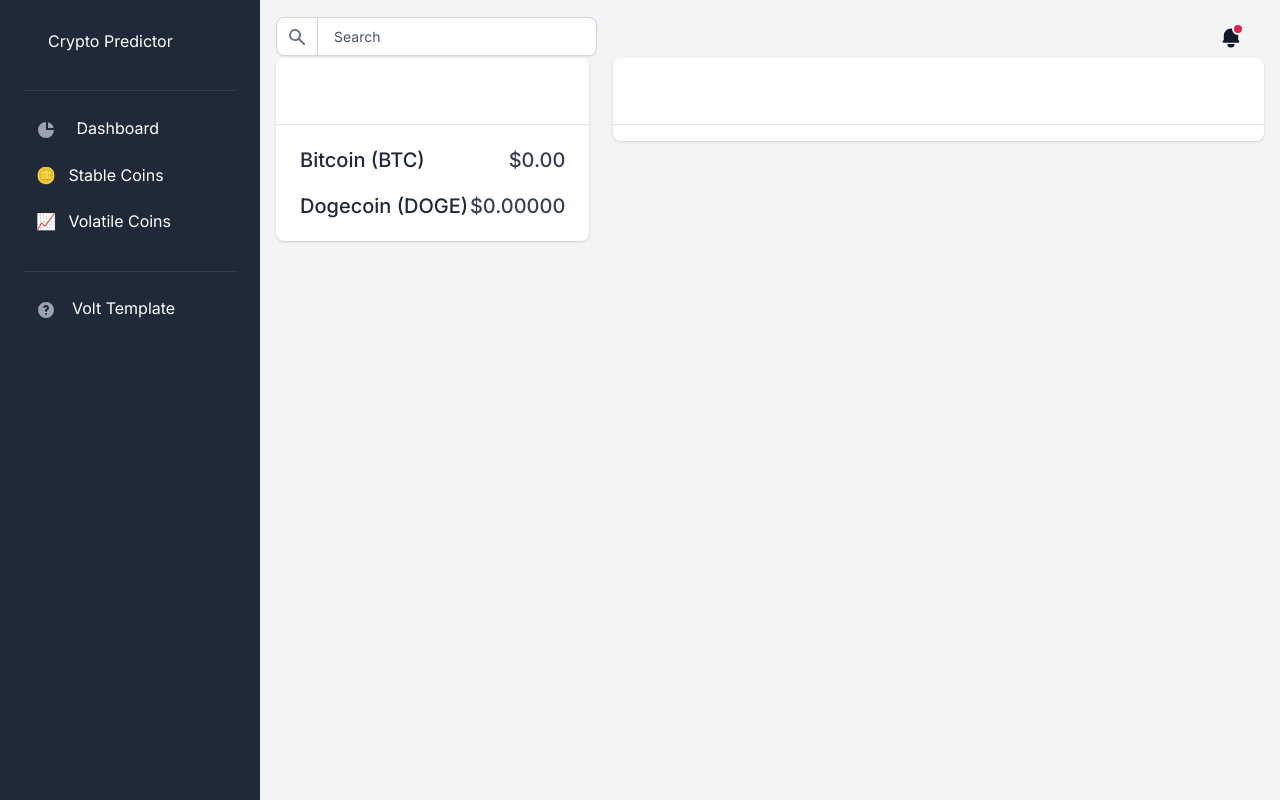
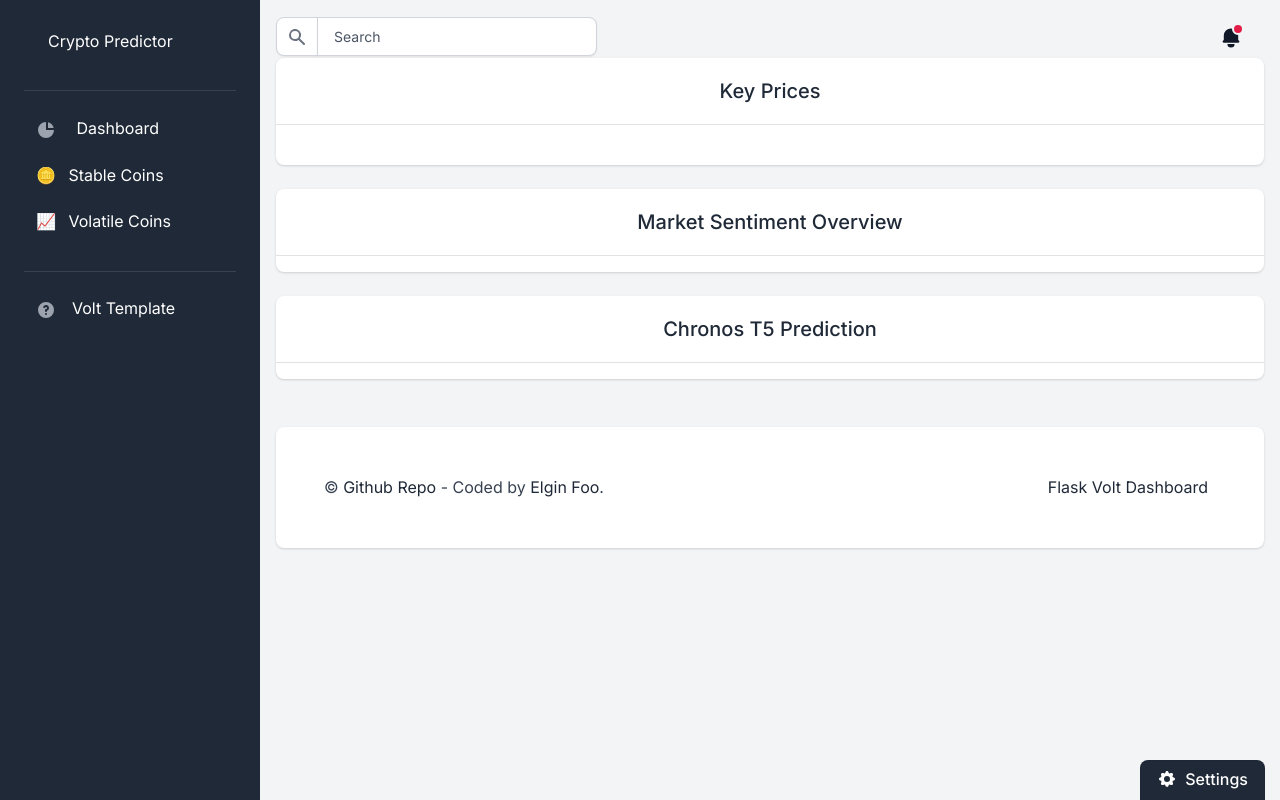
Before and after one commit to Elginz/ForeCoin, a Flask app: template apps/templates/home/dashboard.html in a window 1280 px wide. Run offline with Flask 3, Linux system fonts and the light colour scheme; the template is opened without the code that fills it, so the values that code supplies are empty; some libraries are stand-ins or nearby versions.

Commit message:
Update dashboard.html

```diff
--- a/apps/templates/home/dashboard.html
+++ b/apps/templates/home/dashboard.html
@@ -1,62 +1,65 @@
-<!DOCTYPE html>
-<html lang="en">
-<head>
-    <meta http-equiv="Content-Type" content="text/html; charset=utf-8" />
-    <title>Crypto Advisor - Market Overview</title>
-    <meta name="viewport" content="width=device-width, initial-scale=1, shrink-to-fit=no">
-    <link type="text/css" href="/static/assets/css/volt.css" rel="stylesheet">
-    <style>
-        .price-card, .sentiment-card { box-shadow: 0 4px 8px rgba(0,0,0,0.1); }
-        .sentiment-item { border-bottom: 1px solid #e9ecef; padding: 1rem 0; }
-        .sentiment-item:last-child { border-bottom: none; }
-    </style>
-</head>
-<body>
-    {% include 'includes/sidebar.html' %}
-    <main class="content">
-        {% include 'includes/navigation.html' %}
+{% extends "layouts/base.html" %}
 
+{% block title %} Dashboard - Market Overview {% endblock %}
+
+{% block content %}
+
+    <!-- Card for Key prices -->
     <div class="row">
-            <!-- Key Prices Column -->
-            <div class="col-12 col-lg-4 mb-4">
+        <div class="col-12 mb-4">
             <div class="card price-card border-0 shadow">
-                    <div class="card-header bg-dark text-white"><h2 class="fs-5 fw-bold mb-0">Key Prices</h2></div>
+                <div class="card-header bg-dark text-black text-center"><h2 class="fs-5 fw-bold mb-0">Key Prices</h2></div>
                 <div class="card-body">
-                        <!-- Bitcoin Price -->
-                        {% set btc_data = initial_data.get('BTCUSDT', {}) %}
-                        <div class="d-flex justify-content-between align-items-center mb-3">
-                            <h5 class="mb-0">Bitcoin (BTC)</h5>
-                            <span id="current-price-BTCUSDT" class="fw-bold fs-5">${{ "%.2f" % btc_data.get('kline', {}).get('close', 0) }}</span>
+                    {% for asset_symbol in assets %}
+                    {% set data = initial_data.get(asset_symbol, {}) %}
+                    {% set kline = data.get('kline', {}) %}
+                    <div class="asset-row d-flex justify-content-between align-items-center mb-2" data-symbol="{{ asset_symbol }}" data-search-content="{{ (asset_names.get(asset_symbol, '') + ' ' + asset_symbol) | lower }}">                        <h5 class="mb-0">{{ asset_names.get(asset_symbol, asset_symbol) }}</h5>
+                        <span id="current-price-{{ asset_symbol }}" class="fw-bold fs-5">
+                            {% if asset_symbol in STABLE_ASSETS %}${{ "%.2f" % kline.get('close', 0) }}{% else %}${{ "%.8f" % kline.get('close', 0) }}{% endif %}
+                        </span>
                     </div>
-                        <!-- Dogecoin Price -->
-                        {% set doge_data = initial_data.get('DOGEUSDT', {}) %}
-                        <div class="d-flex justify-content-between align-items-center">
-                            <h5 class="mb-0">Dogecoin (DOGE)</h5>
-                            <span id="current-price-DOGEUSDT" class="fw-bold fs-5">${{ "%.5f" % doge_data.get('kline', {}).get('close', 0) }}</span>
+                    {% endfor %}
                 </div>
             </div>
         </div>
-            </div>
-
-            <!-- Market Sentiment Column -->
-            <div class="col-12 col-lg-8 mb-4">
+    <!-- Card for Market Sentiment Overview -->
+        <div class="col-12 mb-4">
             <div class="card sentiment-card border-0 shadow">
-                    <div class="card-header bg-dark text-white"><h2 class="fs-5 fw-bold mb-0">Market Sentiment Overview</h2></div>
+                <div class="card-header bg-dark text-black text-center"><h2 class="fs-5 fw-bold mb-0">Market Sentiment Overview</h2></div>
                 <div class="card-body p-2">
                     {% for asset_symbol in assets %}
-                        <div class="sentiment-item d-flex justify-content-between align-items-center px-3">
-                            <h5 class="mb-0">{{ asset_symbol }}</h5>
+                    <div class="asset-row d-flex justify-content-between align-items-center mb-2" data-symbol="{{ asset_symbol }}" data-search-content="{{ (asset_names.get(asset_symbol, '') + ' ' + asset_symbol) | lower }}">                        <h5 class="mb-2">{{ asset_names.get(asset_symbol, asset_symbol) }}</h5>
                         <span id="sentiment-label-{{ asset_symbol }}" class="badge bg-secondary">Loading...</span>
                     </div>
                     {% endfor %}
                 </div>
             </div>
         </div>
+
+    <!-- Card for Chronos T5 Prediction -->
+        <div class="col-12 mb-4">
+            <div class="card sentiment-card border-0 shadow">
+                <div class="card-header bg-dark text-black text-center"><h2 class="fs-5 fw-bold mb-0">Chronos T5 Prediction</h2></div>
+                <div class="card-body p-2">
+                    {% for asset_symbol in assets %}
+                    {% set prediction_data = initial_data.get(asset_symbol, {}).get('prediction', {}) %}
+                    <div class="asset-row d-flex justify-content-between align-items-center mb-2" data-symbol="{{ asset_symbol }}" data-search-content="{{ (asset_names.get(asset_symbol, '') + ' ' + asset_symbol) | lower }}">                        <h5 class="mb-0">{{ asset_names.get(asset_symbol, asset_symbol) }}</h5>
+                        <span id="chronos-prediction-{{ asset_symbol }}" class="fw-bold fs-6">
+                            {% if asset_symbol in STABLE_ASSETS %}
+                                ${{ "%.2f" % prediction_data.get('chronos_next_hour_close', 0) }}
+                            {% else %}
+                                ${{ "%.8f" % prediction_data.get('chronos_next_hour_close', 0) }}
+                            {% endif %}
+                        </span>
                     </div>
-    </main>
+                    {% endfor %}
+                </div>
+            </div>
+        </div>
+    </div>
+{% endblock content %}
 
-    {% include 'includes/scripts.html' %}
+{% block javascripts %}
     <script src="https://cdn.socket.io/4.7.4/socket.io.min.js"></script>
     <script src="{{ url_for('static', filename='assets/js/dashboard_updater.js') }}"></script>
-</body>
-</html>
+{% endblock javascripts %}
```
Lines whose indentation alone changed are shown as unchanged.
